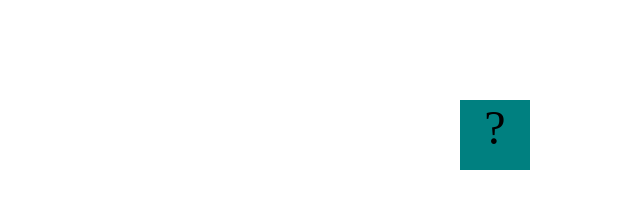
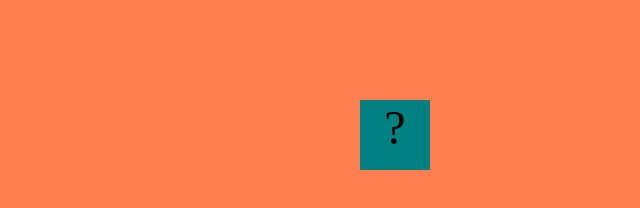
Before and after one commit to willia724/willia724.github.io, a plain HTML site: page projects/bouncing-box/index.html in a window 1280 px wide. Shown: the whole page, without its empty margins (640-1280 px from the left). Drawn offline with Linux system fonts and the light colour scheme.

Commit message:
add bouncing box

```diff
--- a/projects/bouncing-box/index.html
+++ b/projects/bouncing-box/index.html
@@ -19,6 +19,9 @@
 		}
 		.board{
 			height: 100vh;
+		}
+		body{
+			background-color: #ff7f50;
 		}
 	</style>
 	<!-- 	<script src="//cdnjs.cloudflare.com/ajax/libs/jquery/2.1.1/jquery.min.js"></script> -->
@@ -62,23 +65,26 @@
 			//////////////////////////////////////////////////////////////////
 
 			// TODO 2 - Variable declarations
-			var positionX = 100
+			var positionX = 0
 			var points = 0
 			var speed = 10
-
+			var randNum = Math.random() * 100;
 			/*
 			This Function will be called 20 times/second. Each time it is called,
 			it should move the Box to a new location. If the box drifts off the screen
 			turn it around!
 			*/
 			function update() {
-				positionX = positionX + speed
+				positionX = positionX + speed;
 				moveBoxTo(positionX);
 				if (positionX>boardWidth) {
-    		 	// then do X, Y, and Z
-				 speed = -speed;
+				speed = -speed;
+				}
+				if (positionX<0) {
+				speed = -1 * speed;
+				}
 
-				}
+
 			};
 
 			/*
@@ -87,10 +93,10 @@
 			the left side of the screen.
 			*/
 			function handleBoxClick() {
-				positionX = 0
-				points = points + 1
+				positionX = 0;
+				points = points + 1;
 				changeBoxText(points);
-				speed = speed + 3
+				speed = speed + 3;
 
 			};
 		})();
```
Also changed, not shown: portfolio.html (+1 -1 lines).
